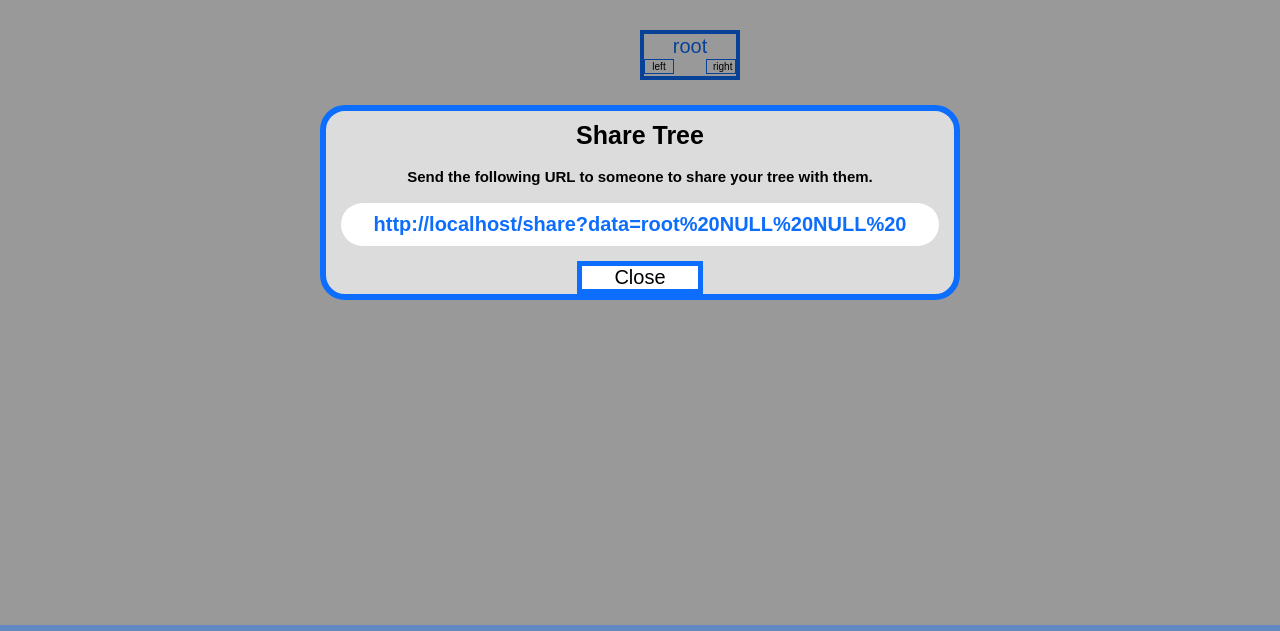
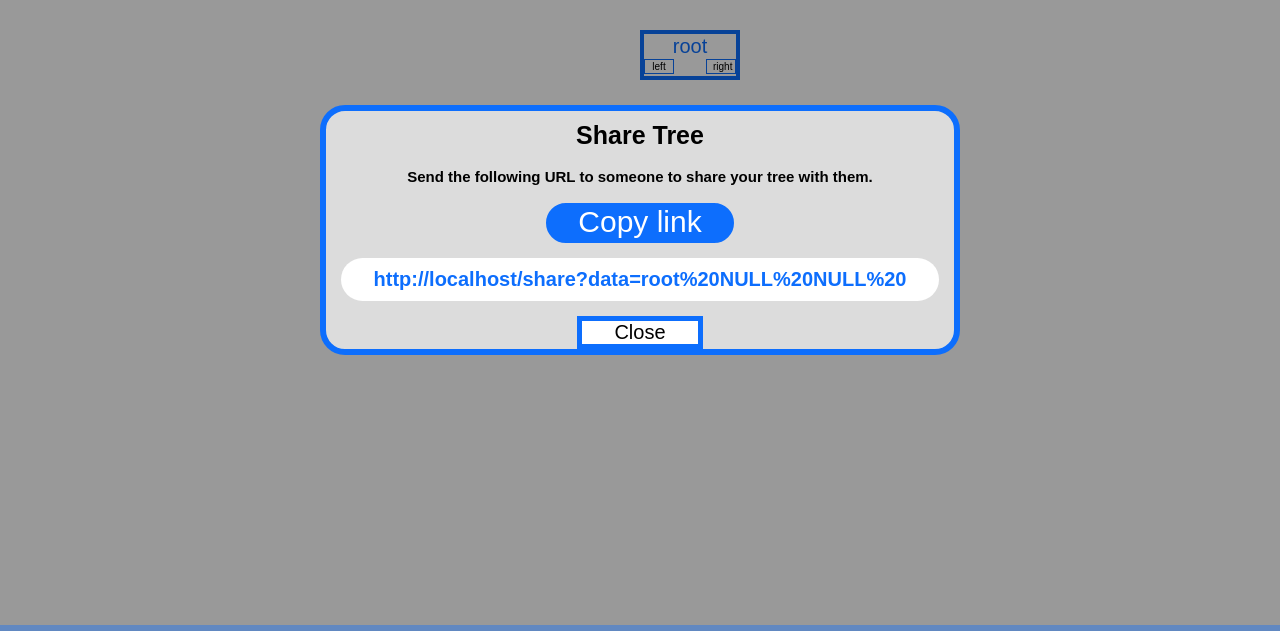
Before and after one commit to Skparab1/binarytree, a plain HTML site: page index.html in a window 1280 px wide. Both pictures are taken after a click on the link "Share Tree". Shown: the part 95-726 px from the top of the page. Drawn offline with Linux system fonts and the light colour scheme; no server answers; a web font is replaced by a local one.

Commit message:
easier to copy share url

```diff
--- a/css/index.css
+++ b/css/index.css
@@ -586,3 +586,20 @@ input:checked + .slider:before {
   border-top-left-radius: 5px;
   float: left;
 }
+
+.coolbutton {
+  background-color: var(--main);
+  border-radius: 25px;
+  width: 30%;
+  margin-left: 35%;
+  height: 40px;
+  color: var(--bg);
+  font-size: 30px;
+  border: 2px solid var(--main);
+  cursor: pointer;
+  transition: border-radius 0.25s;
+}
+
+.coolbutton:hover {
+  border-radius: 0px;
+}
--- a/index.html
+++ b/index.html
@@ -133,7 +133,10 @@
 
     <div class="largenotif" id="sharetree" style="top: 100%; opacity: 0; height: auto; margin-bottom: 50px;">
       <h1 style='font-size: 25px; margin: 10px;'>Share Tree</h1>
+
       <h5 style='font-size: 15px; margin: 18px;'>Send the following URL to someone to share your tree with them.</h5>
+
+      <div id="copysharelink" class="coolbutton" onclick="copyshare()">Copy link</div>
 
       <h5 id="shareurldisp" style='font-size: 20px; margin: 15px; padding: 10px; border-radius: 25px; color: var(--main); background-color: var(--bg);'></h5>
 
--- a/js/index.js
+++ b/js/index.js
@@ -634,11 +634,29 @@ function preorderwithnullpointers(node){
 
 // put all the tree data into the url
 function createshareURL(){
+
+    document.getElementById("copysharelink").textContent = "Copy link";
+
     let query = preorderwithnullpointers(root);
 
     query = query.replaceAll(" ","%20");
 
     document.getElementById("shareurldisp").textContent = location.href.replace("/index.html","")+"/share?data="+query;
+}
+
+// get the share data
+function copyshare(){
+    let query = preorderwithnullpointers(root);
+
+    query = query.replaceAll(" ","%20");
+
+    let shareurl = location.href.replace("/index.html","")+"/share?data="+query;
+
+    // copy
+    navigator.clipboard.writeText(shareurl);
+
+
+    document.getElementById("copysharelink").textContent = "Copied!";
 }
 
 // this is there so that when you recreate it you know what node you are on
```
Also changed, not shown: bst.html (+2 -0 lines), exercise.html (+2 -0 lines), js/bst.js (+16 -0 lines), js/exercise.js (+18 -0 lines).
